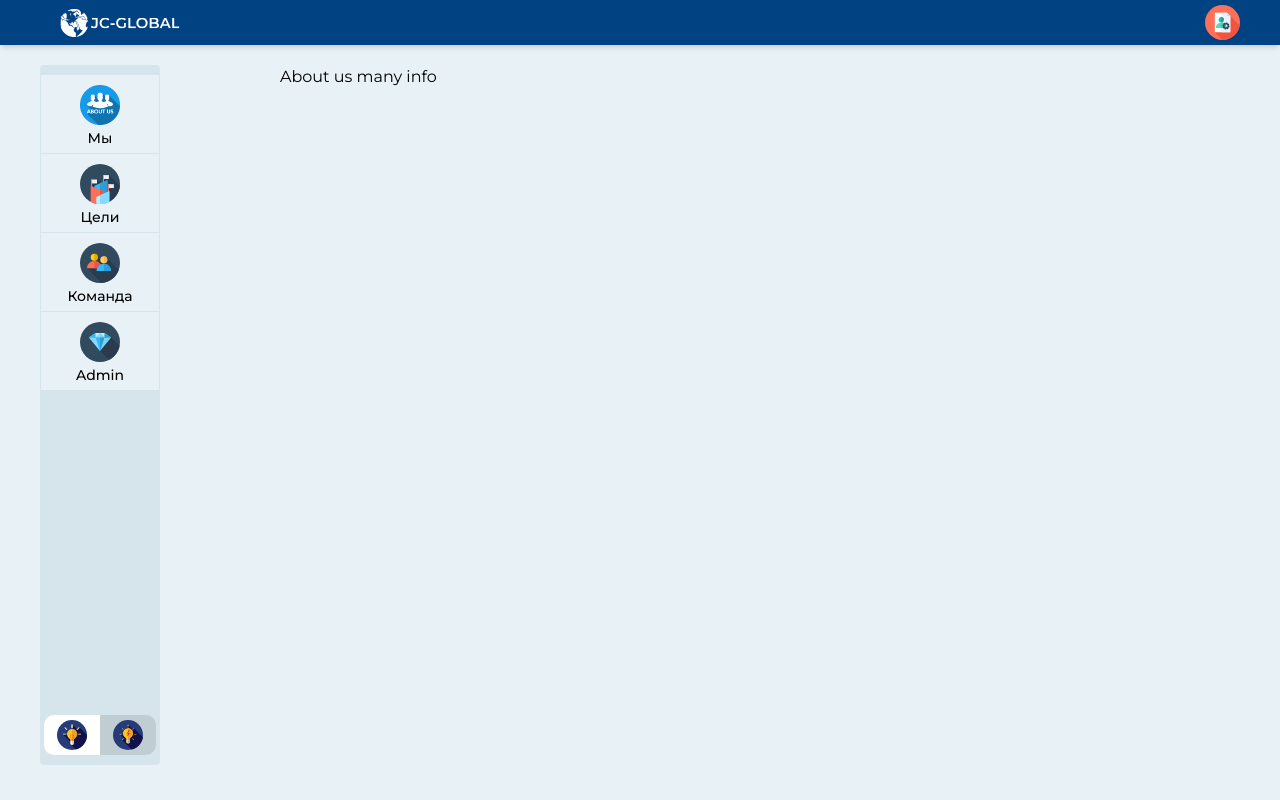
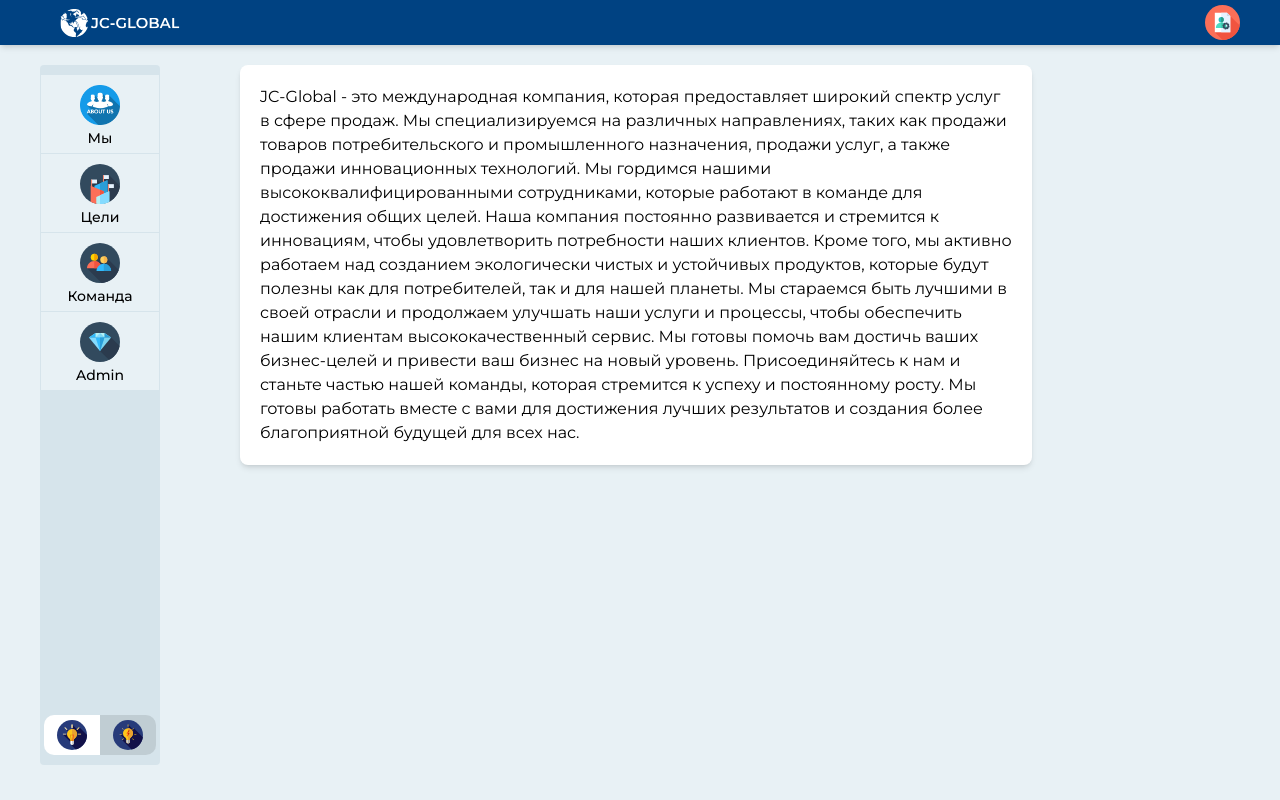
Before and after one commit to DmitryMass/JC-Global, a React (Vite) app: page /about in a window 1280 px wide. Built offline with nearby package versions, Linux system fonts and the light colour scheme.

Commit message:
added small text to aboutUs

```diff
--- a/src/pages/AboutUs/AboutUs.tsx
+++ b/src/pages/AboutUs/AboutUs.tsx
@@ -5,7 +5,27 @@ import ContentWrapper from '@/components/ContentWrapper/ContentWrapper';
 const AboutUs: FC = () => {
   return (
     <ContentWrapper>
-      <h1>About us many info </h1>
+      <div className='w-full bg-white  p-[20px] rounded-[8px] shadow-md'>
+        <p>
+          JC-Global - это международная компания, которая предоставляет широкий
+          спектр услуг в сфере продаж. Мы специализируемся на различных
+          направлениях, таких как продажи товаров потребительского и
+          промышленного назначения, продажи услуг, а также продажи инновационных
+          технологий. Мы гордимся нашими высококвалифицированными сотрудниками,
+          которые работают в команде для достижения общих целей. Наша компания
+          постоянно развивается и стремится к инновациям, чтобы удовлетворить
+          потребности наших клиентов. Кроме того, мы активно работаем над
+          созданием экологически чистых и устойчивых продуктов, которые будут
+          полезны как для потребителей, так и для нашей планеты. Мы стараемся
+          быть лучшими в своей отрасли и продолжаем улучшать наши услуги и
+          процессы, чтобы обеспечить нашим клиентам высококачественный сервис.
+          Мы готовы помочь вам достичь ваших бизнес-целей и привести ваш бизнес
+          на новый уровень. Присоединяйтесь к нам и станьте частью нашей
+          команды, которая стремится к успеху и постоянному росту. Мы готовы
+          работать вместе с вами для достижения лучших результатов и создания
+          более благоприятной будущей для всех нас.
+        </p>
+      </div>
     </ContentWrapper>
   );
 };
--- a/src/styles/contentWrapperStyle.ts
+++ b/src/styles/contentWrapperStyle.ts
@@ -1,4 +1,4 @@
 export const contentWrapperStyle = {
   wrapper:
-    'max-w-[992px] min-[992px]:pl-[240px] pl-[140px] max-[768px]:pl-[0px] w-full    max-[768px]:max-w-[748px] max-[768px]:mx-auto  max-[768px]:max-h-full',
+    'max-w-[992px] min-[992px]:pl-[200px] pl-[140px] max-[768px]:pl-[0px] w-full    max-[768px]:max-w-[748px] max-[768px]:mx-auto  max-[768px]:max-h-full',
 };
```
